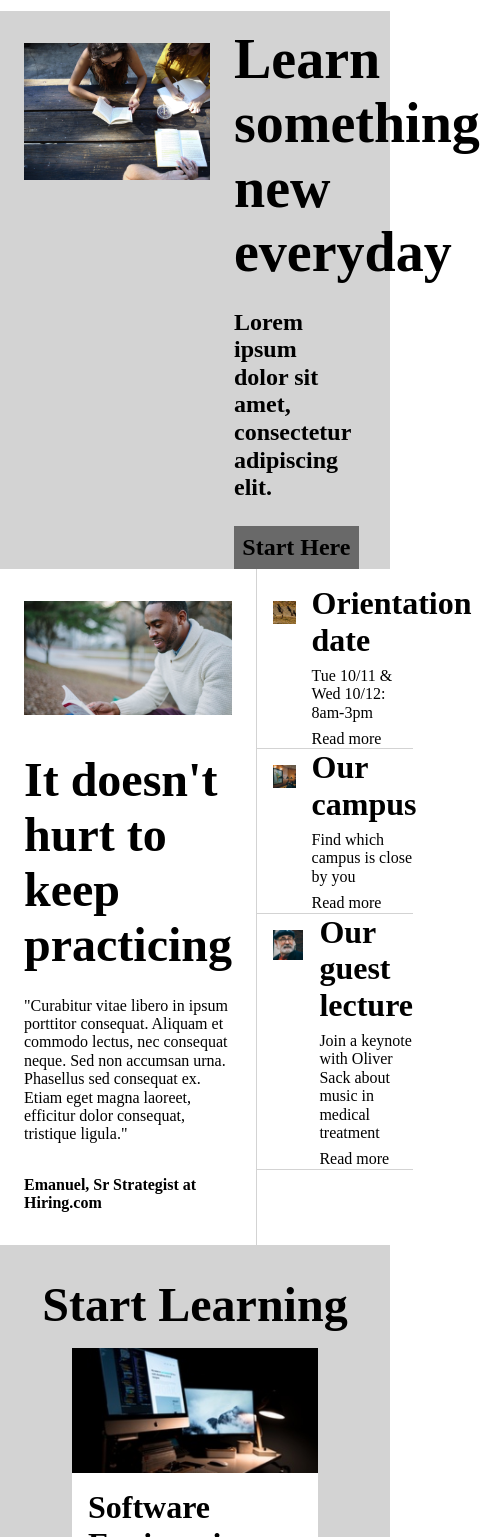
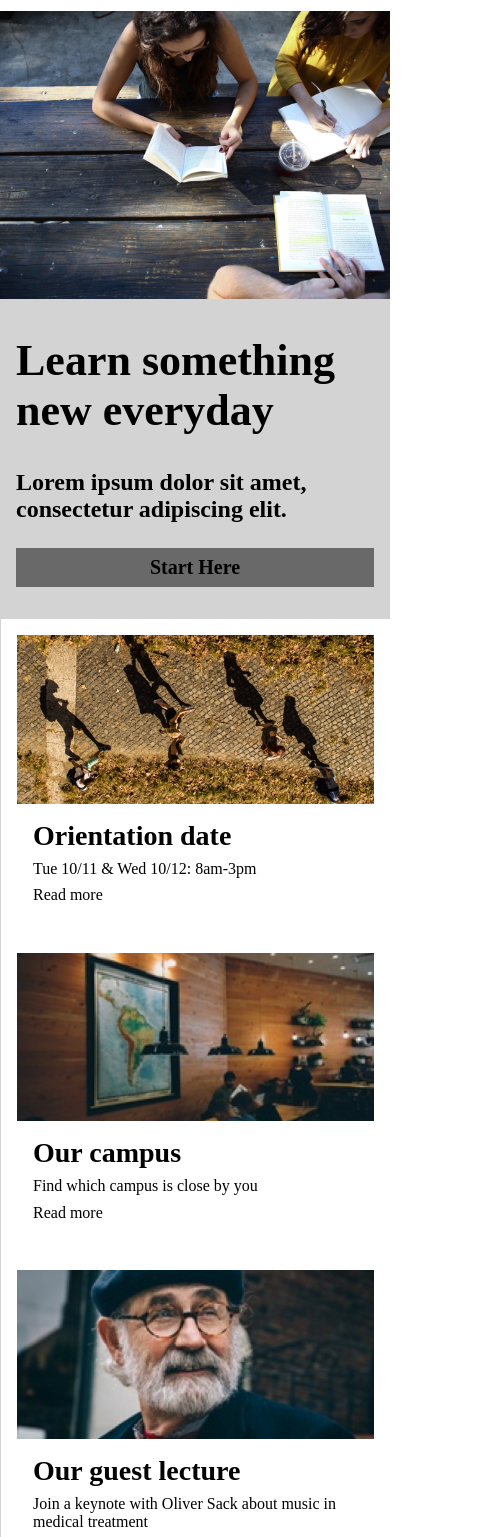
Before and after one commit to mattfine/ColmarAcademy, a plain HTML site: page index.html in a window 390 px wide. Shown: the part 53-1590 px from the top of the page, 480 px wide, since content can reach past the window. Drawn offline with Linux system fonts and the light colour scheme.

Commit message:
Add media queries for styling smaller width devices

```diff
--- a/index.html
+++ b/index.html
@@ -48,7 +48,7 @@
         <div class="small-info flex-column">
           <h1>Learn something new everyday</h1>
           <h4>Lorem ipsum dolor sit amet, consectetur adipiscing elit.</h4>
-          <h5 id="button">Start Here</h5>
+          <h5>Start Here</h5>
         </div>
       </div>
 
--- a/resources/css/style.css
+++ b/resources/css/style.css
@@ -4,19 +4,19 @@ html {
 }
 
 h1 {
-  font-size: 3.5rem;
+  font-size: 2.75rem;
 }
 h2 {
-  font-size: 3rem;
+  font-size: 2.25rem;
 }
 h3 {
-  font-size: 2rem;
+  font-size: 1.75rem;
 }
 h4 {
   font-size: 1.5rem;
 }
 h5 {
-  font-size: 1.5rem;
+  font-size: 1.25rem;
 }
 
 h6 {
@@ -140,8 +140,8 @@ nav.desktop {
   background-color: lightgray;
 }
 
-.banner h1, h4 {
-  padding-right: 3rem;
+.banner h1, .banner h4 {
+  padding-right: 2rem;
   padding-bottom: 1.5rem;
 }
 
@@ -150,6 +150,34 @@ nav.desktop {
   padding: 0.5rem 0;
   text-align: center;
   max-width: 80%;
+}
+
+@media only screen and (max-width: 872px) {
+  .banner {
+    flex-direction: column;
+  }
+
+  .banner .large-info {
+    width: 100%;
+    margin: 0 0 2rem 0;
+  }
+
+  .banner .small-info {
+    width: auto;
+    padding-top: 0;
+    margin: 0 1rem;
+  }
+
+  .banner h1 {
+    padding-bottom: 2rem;
+  }
+
+  .banner h5 {
+    align-self: center;
+    max-width: 100%;
+    width: 100%;
+    margin-bottom: 2rem;
+  }
 }
 
 /* Information Section */
@@ -172,6 +200,48 @@ nav.desktop {
 .information h6 {
   padding-top: 2rem;
 }
+
+@media only screen and (max-width: 872px) {
+  .information .large-info {
+    display: none;
+  }
+
+  .information .small-image {
+    display: none;
+  }
+
+  .information .small-info {
+    width: 100%;
+    padding: 0;
+  }
+
+  .information .small-block {
+    border-bottom: none;
+    margin: 0 auto;
+  }
+
+  .small-block .flex-column {
+    width: auto;
+    padding: 0 1rem 2rem 1rem;
+  }
+
+  .information img {
+    max-width: 576px;
+    width: 100%;
+    height: auto;
+    padding: 1rem 0;
+    flex-shrink: 1;
+  }
+
+  .mobile-image {
+    display: block;
+  }
+
+  .information h3, .information p, .information span {
+    padding-left: 1rem;
+  }
+}
+
 /* Course Section */
 .course {
   background-color: lightgray;
@@ -215,6 +285,42 @@ nav.desktop {
 .subject-info p {
   padding-bottom: 0.5rem;
 }
+
+@media only screen and (max-width: 600px) {
+  .course {
+    background-color: white;
+    border-top: 1px solid lightgray;
+    border-bottom: 1px solid lightgray;
+  }
+
+  .course h2 {
+    margin-bottom: 0.5rem;
+  }
+
+  .subject img, .subject span, .subject p {
+    display: none;
+  }
+
+  .subjects {
+    width: 100%;
+    padding: 0;
+    flex-direction: column;
+    margin-bottom: 1.5rem;
+    /* flex-wrap: nowrap; */
+  }
+
+  .subject {
+    max-width: 100%;
+    width: 100%;
+    margin: 0;
+  }
+
+  .subject-info {
+    margin: 0.5rem 1rem;
+    background-color: lightgray;
+  }
+}
+
 /* Thesis Section */
 .thesis {
   border-bottom: 1px solid lightgray;
@@ -224,6 +330,23 @@ nav.desktop {
   padding-top: 2rem;
   text-align: center;
 }
+
+@media only screen and (max-width: 872px) {
+  .thesis .small-info {
+    display: none;
+  }
+
+  .thesis .large-info {
+    width: 100%;
+    margin: 1rem 0 1.5rem 0;
+  }
+
+  .thesis h3, .thesis p {
+    display: none;
+  }
+
+}
+
 /* Footer Section */
 footer {
   padding: 1rem 1.5rem;
@@ -234,3 +357,13 @@ footer {
 footer li {
   padding: 0 0.5rem;
 }
+
+@media only screen and (max-width: 600px) {
+  footer li {
+    display: none;
+  }
+
+  footer {
+    margin-bottom: 0;
+  }
+}
```
